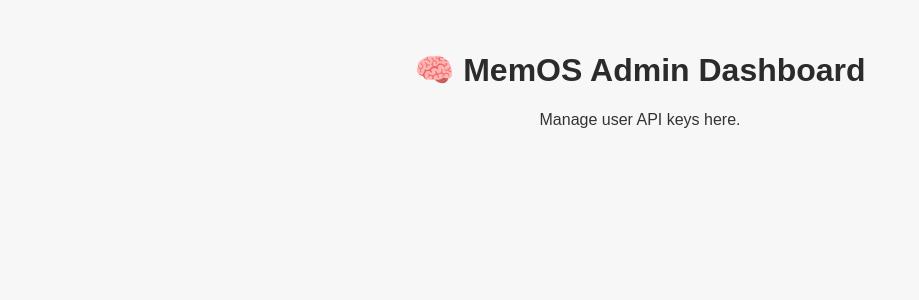
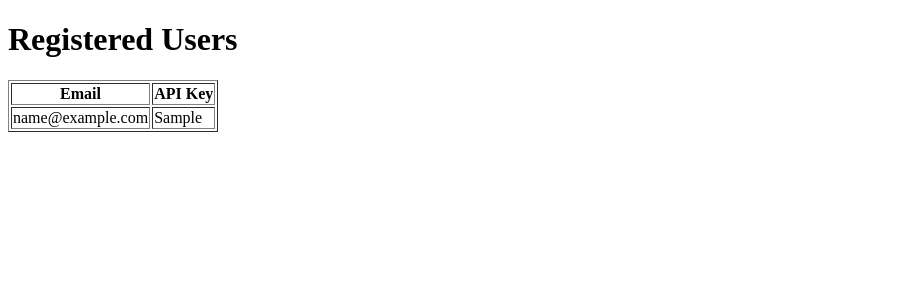
Before and after one commit to SAGEWRL/Memos-api-, a Flask app: template templates/admin.html in a window 1280 px wide. Shown: the top 300 px of the page, without its empty margins (0-919 px from the left). Run offline with Flask 3, Linux system fonts and the light colour scheme; the template is opened without the code that fills it: most values are stand-ins (such as "Sample title", 1, 10 or a date in 2020).

Commit message:
Update admin.html

```diff
--- a/templates/admin.html
+++ b/templates/admin.html
@@ -1,71 +1,22 @@
 <!DOCTYPE html>
 <html lang="en">
 <head>
-    <meta charset="UTF-8">
-    <meta name="viewport" content="width=device-width, initial-scale=1.0">
-    <title>Admin Dashboard — MemOS</title>
-    <link rel="stylesheet" href="/static/style.css">
-    <style>
-        body { font-family: Arial, sans-serif; padding: 30px; }
-        h1 { color: #2b2b2b; }
-        .key-list { margin-top: 20px; }
-        .key-item {
-            display: flex;
-            justify-content: space-between;
-            align-items: center;
-            background: #f3f3f3;
-            padding: 10px 15px;
-            margin-bottom: 10px;
-            border-radius: 8px;
-        }
-        button { margin-left: 10px; }
-    </style>
+  <meta charset="UTF-8">
+  <title>Admin Dashboard</title>
 </head>
 <body>
-    <h1>🧠 MemOS Admin Dashboard</h1>
-    <p>Manage user API keys here.</p>
-
-    <div class="key-list" id="keyList"></div>
-
-    <script>
-        async function loadKeys() {
-            const res = await fetch("/get-keys");
-            const keys = await res.json();
-            const container = document.getElementById("keyList");
-            container.innerHTML = "";
-
-            if (keys.length === 0) {
-                container.innerHTML = "<p>No keys found.</p>";
-                return;
-            }
-
-            keys.forEach(k => {
-                const div = document.createElement("div");
-                div.className = "key-item";
-                div.innerHTML = `
-                    <span><b>${k.email}</b> — ${k.key}</span>
-                    <div>
-                        <button onclick="copyKey('${k.key}')">Copy</button>
-                        <button onclick="deleteKey('${k.key}')">Delete</button>
-                    </div>
-                `;
-                container.appendChild(div);
-            });
-        }
-
-        async function deleteKey(key) {
-            const formData = new FormData();
-            formData.append("key", key);
-            await fetch("/delete-key", { method: "POST", body: formData });
-            loadKeys();
-        }
-
-        function copyKey(key) {
-            navigator.clipboard.writeText(key);
-            alert("Copied: " + key);
-        }
-
-        loadKeys();
-    </script>
+  <h1>Registered Users</h1>
+  <table border="1">
+    <tr>
+      <th>Email</th>
+      <th>API Key</th>
+    </tr>
+    {% for user in users %}
+    <tr>
+      <td>{{ user.email }}</td>
+      <td>{{ user.api_key if user.api_key else 'No key yet' }}</td>
+    </tr>
+    {% endfor %}
+  </table>
 </body>
 </html>
```
